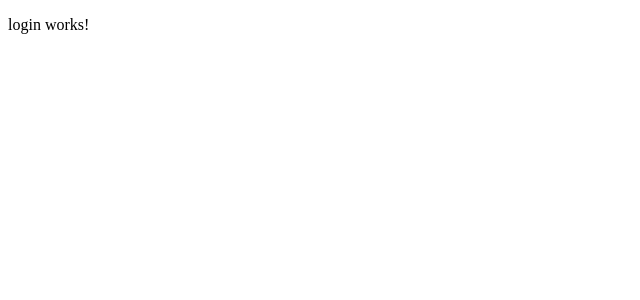
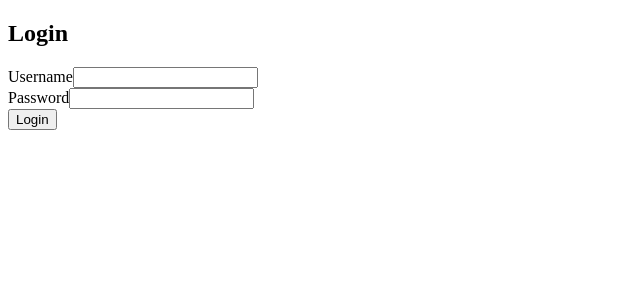
Before and after one commit to thunderquack/arc-fe, an Angular app: page /login in a window 1280 px wide. Shown: the top 300 px of the page, without its empty margins (0-640 px from the left). Built offline with nearby package versions, Linux system fonts and the light colour scheme.

Commit message:
dashboard and login

```diff
--- a/src/app/dashboard/dashboard.component.html
+++ b/src/app/dashboard/dashboard.component.html
@@ -1 +1,4 @@
-<p>dashboard works!</p>
+<div class="dashboard-container">
+    <h2>Welcome to the Dashboard</h2>
+    <p>This is the dashboard component.</p>
+  </div>
--- a/src/app/login/login.component.html
+++ b/src/app/login/login.component.html
@@ -1 +1,14 @@
-<p>login works!</p>
+<div class="login-container">
+    <h2>Login</h2>
+    <form (ngSubmit)="onSubmit()">
+      <div class="form-group">
+        <label for="username">Username</label>
+        <input type="text" id="username" [(ngModel)]="username" name="username" required>
+      </div>
+      <div class="form-group">
+        <label for="password">Password</label>
+        <input type="password" id="password" [(ngModel)]="password" name="password" required>
+      </div>
+      <button type="submit">Login</button>
+    </form>
+  </div>
--- a/src/app/login/login.component.ts
+++ b/src/app/login/login.component.ts
@@ -1,10 +1,31 @@
 import { Component } from '@angular/core';
+import { Router } from '@angular/router';
+import { AuthService } from '../auth.service';
 
 @Component({
   selector: 'app-login',
   templateUrl: './login.component.html',
-  styleUrl: './login.component.css'
+  styleUrls: ['./login.component.css']
 })
 export class LoginComponent {
+  username: string = '';
+  password: string = '';
 
+  constructor(private authService: AuthService, private router: Router) { }
+
+  onSubmit() {
+    this.authService.login(this.username, this.password).subscribe(
+      success => {
+        if (success) {
+          this.router.navigate(['/dashboard']);
+        } else {
+          alert('Login failed');
+        }
+      },
+      error => {
+        console.error(error);
+        alert('An error occurred during login');
+      }
+    );
+  }
 }
```
